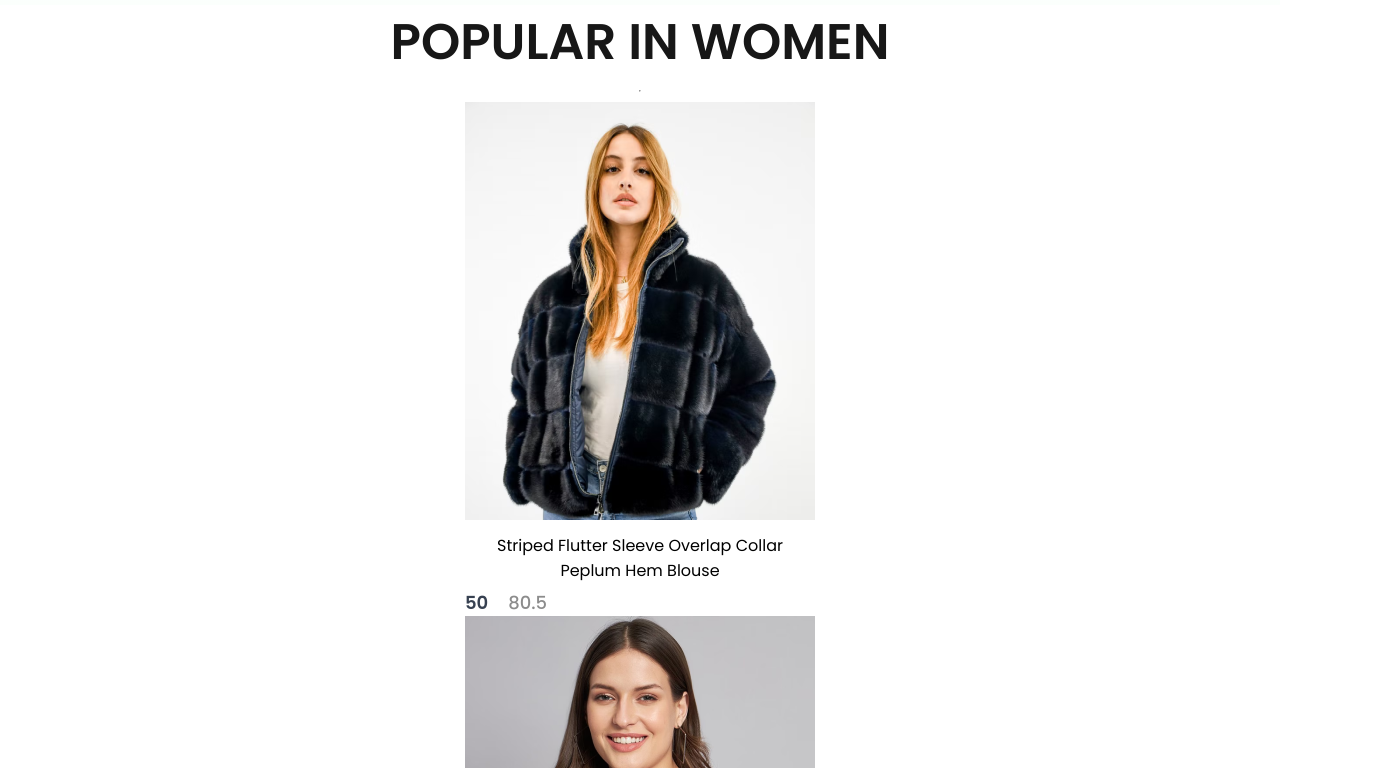
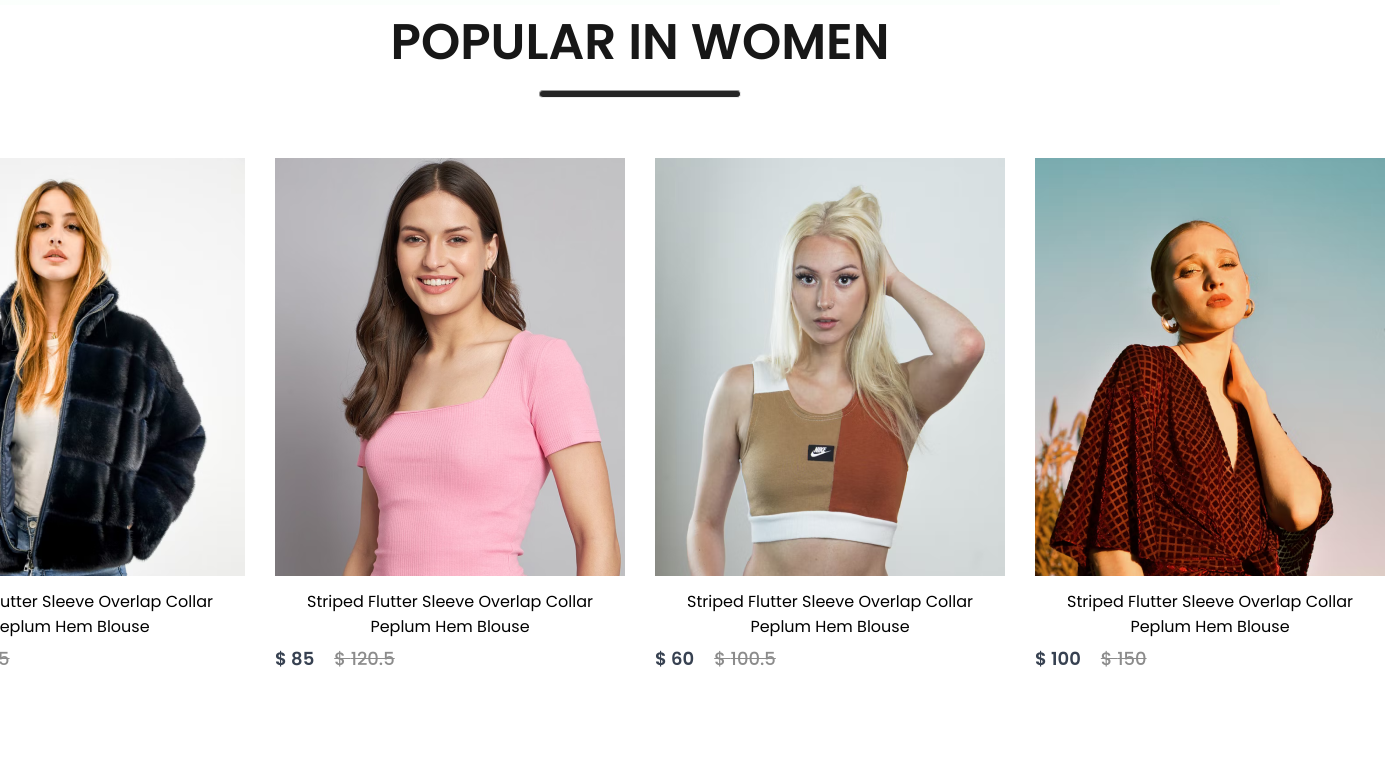
Before and after one commit to mdamir-012/E-Commerce-Web-Shop, a React (Create React App) app in the folder frontend/: page / in a window 1280 px wide. Shown: the part 892-1660 px from the top of the page, 1385 px wide, since content can reach past the window. After the commit the page ends 1617 px from the top, so only its background shows below. Built offline with nearby package versions, Linux system fonts and the light colour scheme.

Commit message:
popular section added with css populars collections for women

```diff
--- a/frontend/src/Components/Item/Item.css
+++ b/frontend/src/Components/Item/Item.css
@@ -21,7 +21,7 @@
     color: #8c8c8c;
     font-size: 18px;
     font-weight: 500;
-    flex-direction: line-through;
+    text-decoration: line-through;
 }
 
 .item:hover{
--- a/frontend/src/Components/Item/Item.jsx
+++ b/frontend/src/Components/Item/Item.jsx
@@ -7,8 +7,8 @@ const Item = (props) => {
       <img src={props.image} alt="" />
       <p>{props.name}</p>
       <div className="item_price">
-        <div className="item_price_new">{props.new_price}</div>
-        <div className="item_price_old">{props.old_price}</div>
+        <div className="item_price_new">$ {props.new_price}</div>
+        <div className="item_price_old">$ {props.old_price}</div>
       </div>
     </div>
   );
--- a/frontend/src/Components/Popular/Popular.css
+++ b/frontend/src/Components/Popular/Popular.css
@@ -12,3 +12,17 @@
     font-weight: 600;
 
 }
+
+.popular hr{
+    width: 200px;
+    height: 6px;
+    border-radius:10px;
+    background: #252525;
+
+}
+
+.popular_item{
+    margin-top: 50px;
+    display: flex;
+    gap: 30px;
+}
```
